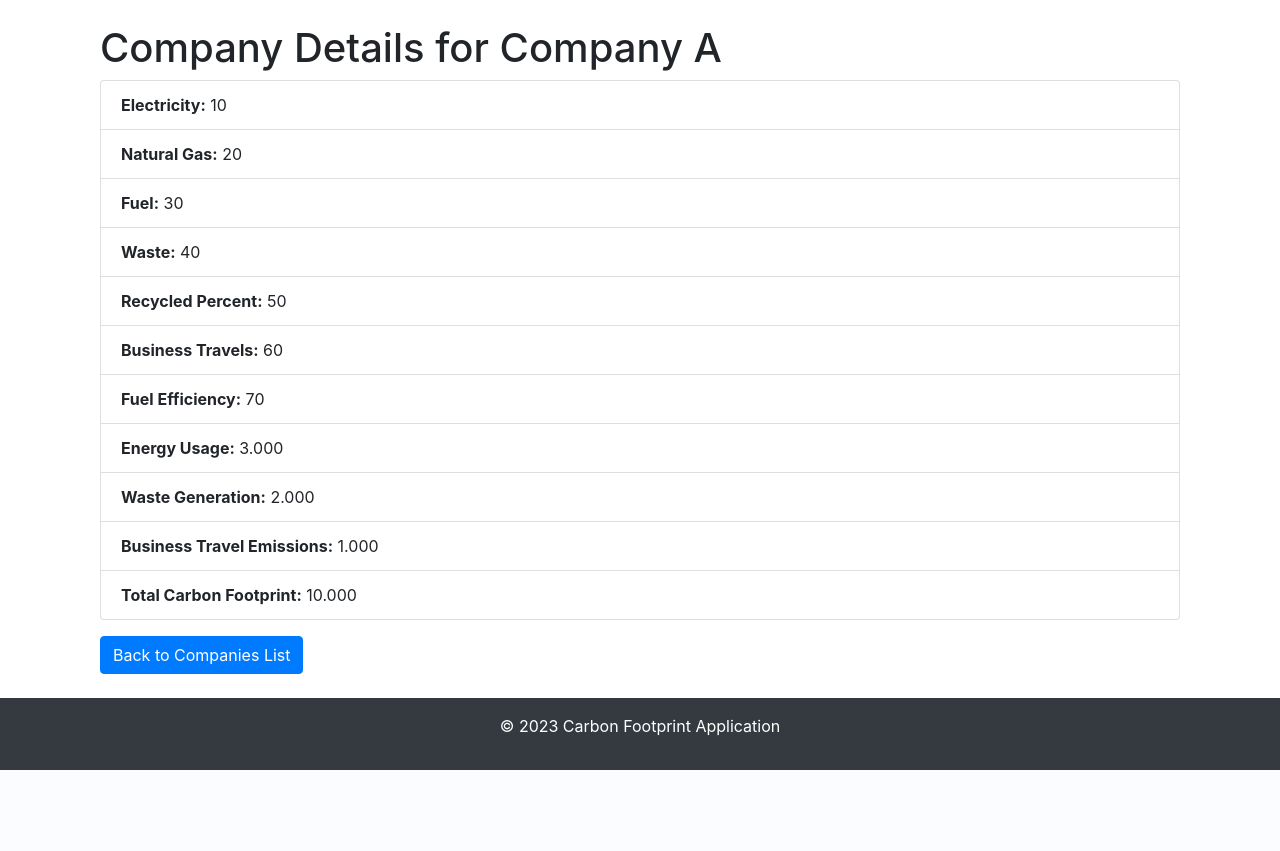
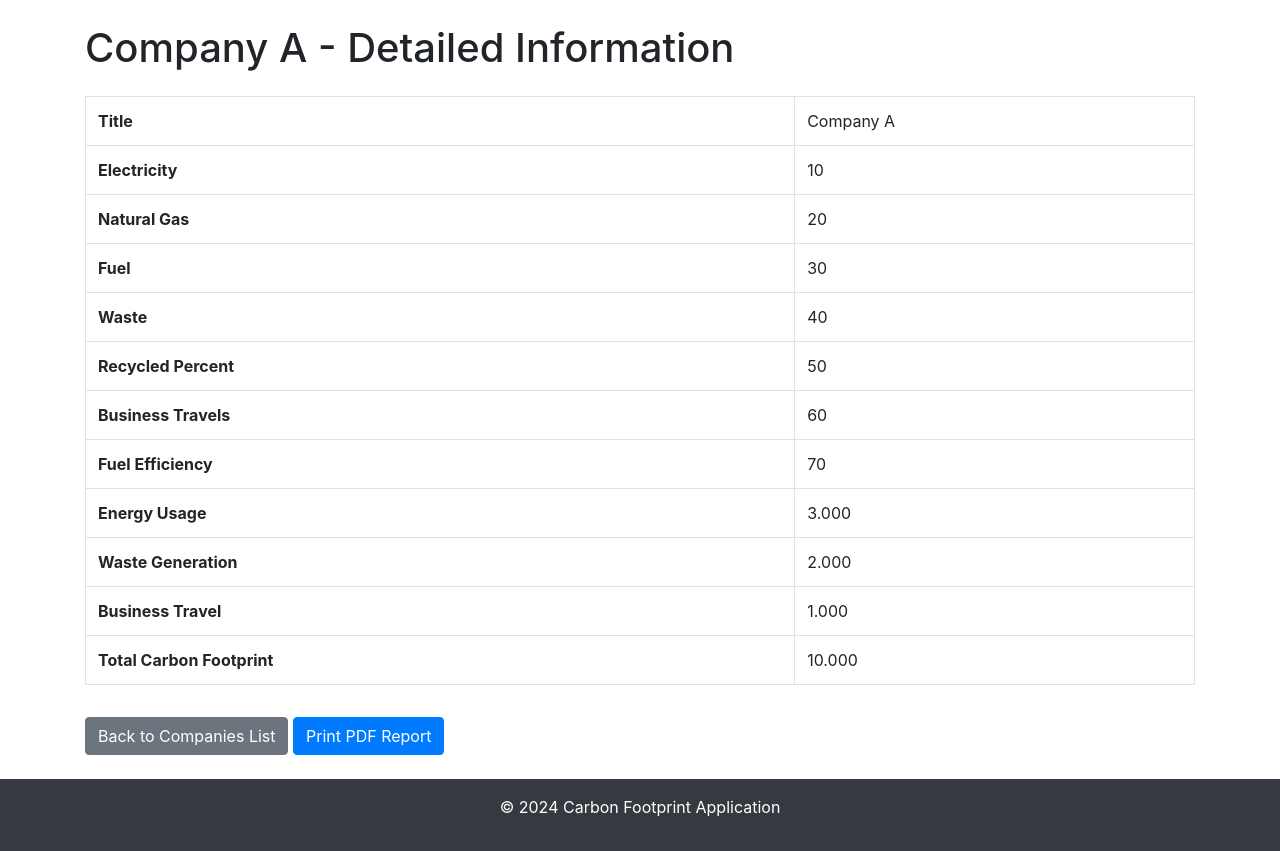
Before and after one commit to MHKamel/carbon_footprint, a Flask app: page /companies/1 in a window 1280 px wide. Shown: the part 88-939 px from the top of the page. Before the commit the page ends 858 px from the top, so only its background shows below. Run offline with Flask 2, Linux system fonts and the light colour scheme; data comes from the database, SQL or seed files in the repository; some libraries are stand-ins or nearby versions.

Commit message:
add print pdf report button

```diff
--- a/app/templates/base.html
+++ b/app/templates/base.html
@@ -18,7 +18,7 @@
     </div>
 
     <footer class="bg-dark text-white text-center p-3 mt-4">
-        <p>&copy; 2023 Carbon Footprint Application</p>
+        <p>&copy; 2024 Carbon Footprint Application</p>
     </footer>
 
 
@@ -34,6 +34,10 @@
                 "order": [] // Default ordering
             });
         });
+        // Print PDF
+        function printPDF() {
+            window.print();
+        }
     </script>
 </body>
 </html>
--- a/app/templates/company_detail.html
+++ b/app/templates/company_detail.html
@@ -1,23 +1,61 @@
-{% extends "base.html" %}
+{% extends 'base.html' %}
 
 {% block title %}Company Details{% endblock %}
 
 {% block content %}
-<div class="container">
-    <h1>Company Details for {{ company.title }}</h1>
-    <ul class="list-group">
-        <li class="list-group-item"><strong>Electricity:</strong> {{ company.electricity }}</li>
-        <li class="list-group-item"><strong>Natural Gas:</strong> {{ company.natural_gas }}</li>
-        <li class="list-group-item"><strong>Fuel:</strong> {{ company.fuel }}</li>
-        <li class="list-group-item"><strong>Waste:</strong> {{ company.waste }}</li>
-        <li class="list-group-item"><strong>Recycled Percent:</strong> {{ company.recycled_percent }}</li>
-        <li class="list-group-item"><strong>Business Travels:</strong> {{ company.business_travels }}</li>
-        <li class="list-group-item"><strong>Fuel Efficiency:</strong> {{ company.fuel_efficiency }}</li>
-        <li class="list-group-item"><strong>Energy Usage:</strong> {{ "%.3f" | format(company.energy_usage) }}</li>
-        <li class="list-group-item"><strong>Waste Generation:</strong> {{ "%.3f" | format(company.waste_generation) }}</li>
-        <li class="list-group-item"><strong>Business Travel Emissions:</strong> {{ "%.3f" | format(company.business_travel) }}</li>
-        <li class="list-group-item"><strong>Total Carbon Footprint:</strong> {{ "%.3f" | format(company.total) }}</li>
-    </ul>
-    <a href="{{ url_for('main.companies') }}" class="btn btn-primary mt-3">Back to Companies List</a>
-</div>
+<h1 class="mt-4 mb-4">{{ company.title }} - Detailed Information</h1>
+
+<table class="table table-bordered">
+    <tr>
+        <th>Title</th>
+        <td>{{ company.title }}</td>
+    </tr>
+    <tr>
+        <th>Electricity</th>
+        <td>{{ company.electricity }}</td>
+    </tr>
+    <tr>
+        <th>Natural Gas</th>
+        <td>{{ company.natural_gas }}</td>
+    </tr>
+    <tr>
+        <th>Fuel</th>
+        <td>{{ company.fuel }}</td>
+    </tr>
+    <tr>
+        <th>Waste</th>
+        <td>{{ company.waste }}</td>
+    </tr>
+    <tr>
+        <th>Recycled Percent</th>
+        <td>{{ company.recycled_percent }}</td>
+    </tr>
+    <tr>
+        <th>Business Travels</th>
+        <td>{{ company.business_travels }}</td>
+    </tr>
+    <tr>
+        <th>Fuel Efficiency</th>
+        <td>{{ company.fuel_efficiency }}</td>
+    </tr>
+    <tr>
+        <th>Energy Usage</th>
+        <td>{{ '{:.3f}'.format(company.energy_usage) }}</td>
+    </tr>
+    <tr>
+        <th>Waste Generation</th>
+        <td>{{ '{:.3f}'.format(company.waste_generation) }}</td>
+    </tr>
+    <tr>
+        <th>Business Travel</th>
+        <td>{{ '{:.3f}'.format(company.business_travel) }}</td>
+    </tr>
+    <tr>
+        <th>Total Carbon Footprint</th>
+        <td>{{ '{:.3f}'.format(company.total) }}</td>
+    </tr>
+</table>
+
+<a href="{{ url_for('main.companies') }}" class="btn btn-secondary mt-3">Back to Companies List</a>
+<button onclick="printPDF()" class="btn btn-primary mt-3">Print PDF Report</button>
 {% endblock %}
```
Also changed, not shown: app/templates/companies.html (+8 -16 lines).
